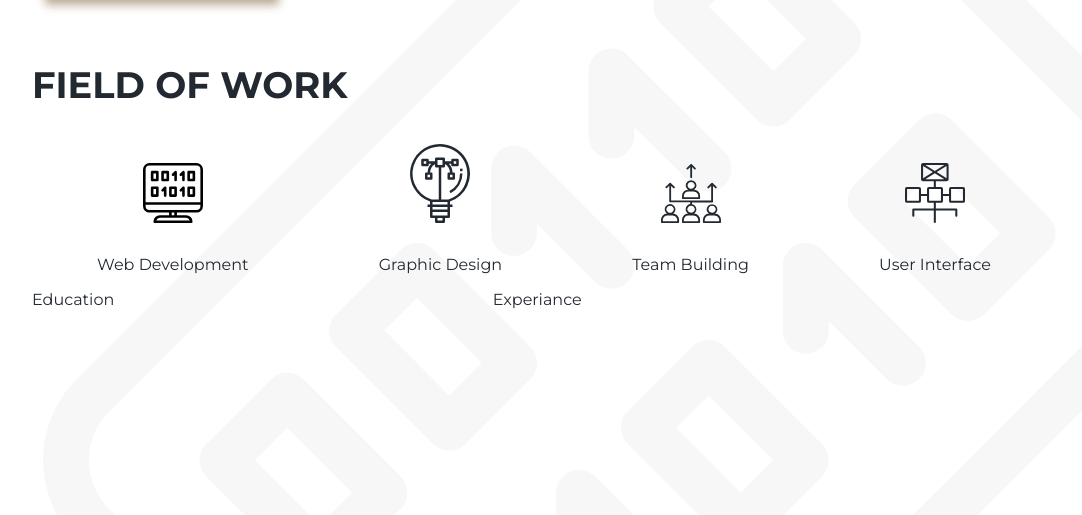
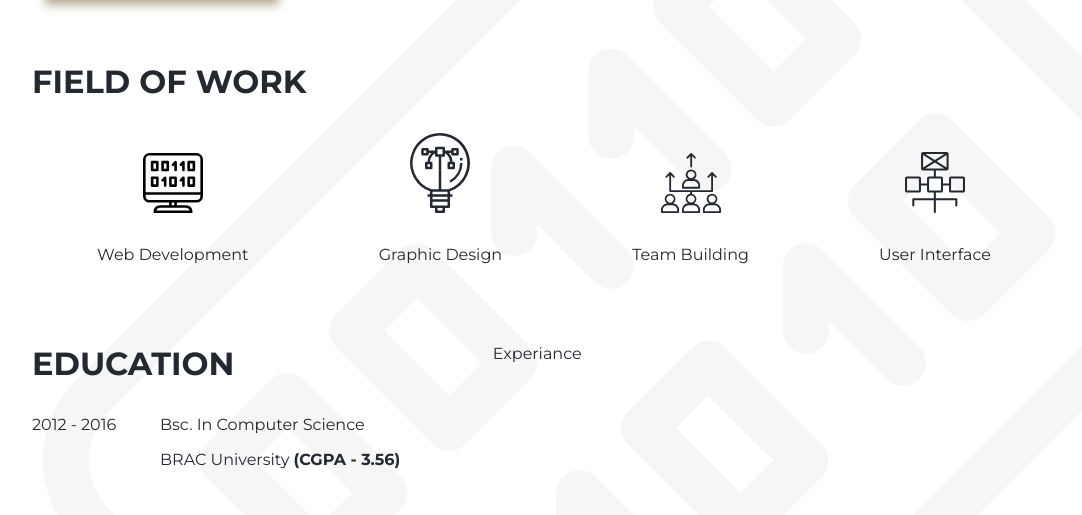
Before and after one commit to sazzadsazib/cv-online, a Vue app: page / in a window 1280 px wide. Shown: the part 285-800 px from the top of the page, without its empty margins (96-1178 px from the left). Built offline with nearby package versions, Linux system fonts and the light colour scheme.

Commit message:
feat: added education

```diff
--- a/src/components/cvContainer.vue
+++ b/src/components/cvContainer.vue
@@ -15,7 +15,7 @@
 
             <div class="cv-section-divide__container">
                 <div class="first-section">
-                    Education
+                    <cvEducation v-bind:educationData="cvData.education" />
                 </div>
                 <div class="second-section">
                     Experiance
@@ -28,11 +28,12 @@
 <script>
 import cvHeader from './elements/cvHeader';
 import cvFieldOfWork from './elements/cvFieldOfWork';
+import cvEducation from './elements/cvEducation';
 
 export default {
     name: 'cvContainer',
     props: ['cvData'],
-    components: { cvHeader, cvFieldOfWork },
+    components: { cvHeader, cvFieldOfWork, cvEducation },
 };
 </script>
 
@@ -57,6 +58,7 @@ export default {
 
 .cv-section-divide__container {
     display: flex;
+    margin-top: 4rem;
 }
 .cv-section-divide__container > .first-section {
     flex: 0.9;
--- /dev/null
+++ b/src/components/elements/cvEducation.vue
@@ -0,0 +1,57 @@
+<template>
+    <div class="cv-education">
+        <p class="title">Education</p>
+        <div
+            class="education-container"
+            v-for="education in educationData"
+            v-bind:key="education.id"
+        >
+            <p class="education-container__year">
+                {{ education.year }}
+            </p>
+            <div>
+                <p class="education-container__grad-title">
+                    {{ education.degree }}
+                </p>
+                <p class="education-container__grad-institute">
+                    {{ education.institute }} <strong v-if="education.result">{{`(${education.result})`}}</strong>
+                </p>
+            </div>
+        </div>
+    </div>
+</template>
+
+<script>
+export default {
+    props: ['educationData'],
+};
+</script>
+
+<style scoped>
+.cv-education > .title {
+    font-size: 2rem;
+    font-weight: 700;
+    text-transform: uppercase;
+    margin: 0;
+}
+
+.education-container {
+    display: flex;
+    justify-content: flex-start;
+    margin-top: 1rem;
+}
+
+.education-container__year {
+    margin-right: 2rem;
+    min-width: 6rem;
+}
+
+/* just mobile */
+@media only screen and (max-width: 700px) {
+    .cv-fieldOfWork > .title {
+        font-size: 1.5rem;
+        font-weight: 700;
+        text-transform: uppercase;
+    }
+}
+</style>
--- a/src/components/elements/cvFieldOfWork.vue
+++ b/src/components/elements/cvFieldOfWork.vue
@@ -37,7 +37,7 @@ export default {
     margin-top: 4rem;
 }
 .cv-fieldOfWork > .title {
-    font-size: 2.3rem;
+    font-size: 2rem;
     font-weight: 700;
     text-transform: uppercase;
 }
--- a/src/cvdata.js
+++ b/src/cvdata.js
@@ -14,21 +14,21 @@ module.exports = {
     education: [
         {
             id: 1,
-            year: 2012 - 2016,
+            year: "2012 - 2016",
             degree: 'Bsc. In Computer Science',
             institute: 'BRAC University',
             result: 'CGPA - 3.56',
         },
         {
             id: 2,
-            year: 2010 - 2012,
+            year: "2010 - 2012",
             degree: 'Higher Secondary Certificate',
             institute: 'Govt Bangla College',
             result: '',
         },
         {
             id: 3,
-            year: 2001 - 2010,
+            year: "2001 - 2010",
             degree: 'Secondary School Certificate',
             institute: 'Sher-E-Bangla Nagar Govt Boys’ School',
             result: '',
```
